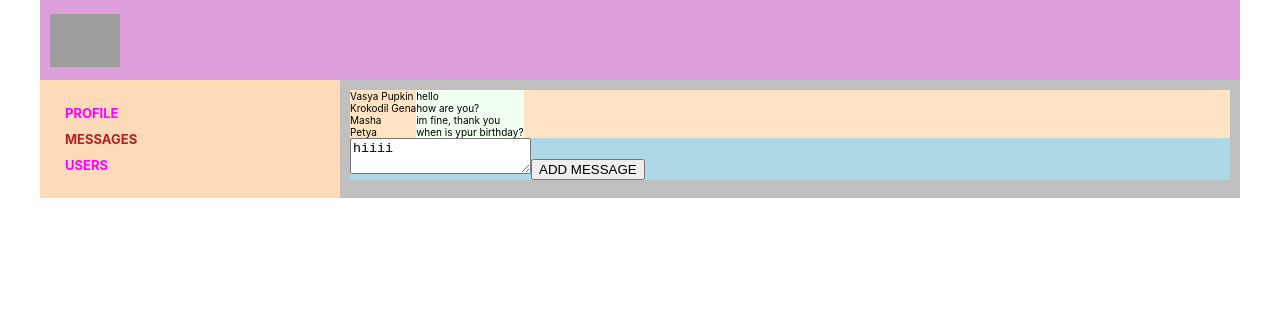
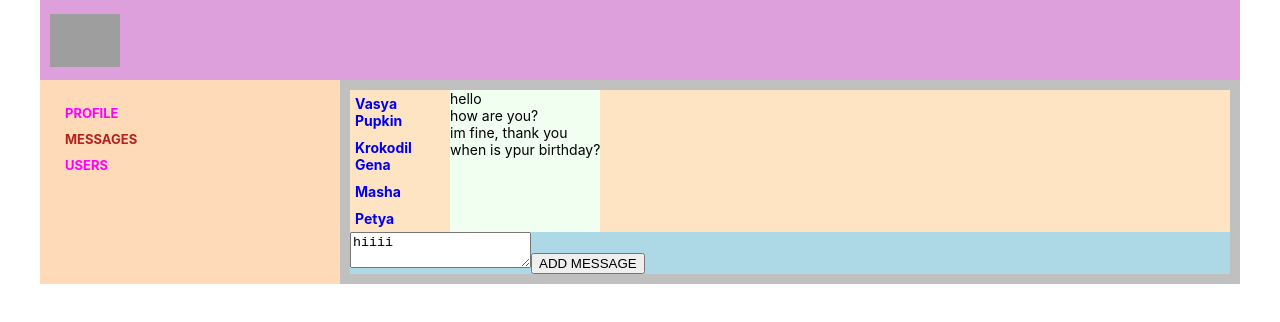
Before and after one commit to AlekseiCherenkevich/samurai-way-main, a React (Create React App) app: page /messages in a window 1280 px wide. Shown: the top 322 px of the page. Built offline with nearby package versions, Linux system fonts and the light colour scheme; grey boxes are pictures that could not be loaded.

Commit message:
add navlinks to messages component

```diff
--- a/src/Components/Content/Messages/Messages.module.css
+++ b/src/Components/Content/Messages/Messages.module.css
@@ -12,3 +12,12 @@
 .new_message {
     background-color: lightblue;
 }
+
+.friend {
+    font-size: 1.4em;
+    font-weight: bold;
+}
+
+.message {
+    font-size: 1.4em;
+}
--- a/src/Components/Content/Messages/Messages.tsx
+++ b/src/Components/Content/Messages/Messages.tsx
@@ -1,6 +1,7 @@
 import classes from './Messages.module.css'
 import {createRef} from "react";
-import {FriendType, MessageType, sendMessage, updateNewMessageText} from "../../../redux/messages-reducer";
+import {FriendType, MessageType} from "../../../redux/messages-reducer";
+import { NavLink } from 'react-router-dom';
 
 
 
@@ -23,10 +24,10 @@ function Messages(props: MessagesPropsType) {
     return <div className={classes.messages}>
         <div className={classes.chat}>
             <div className={classes.friends}>
-                {props.friends.map((f: any) => <div>{f.name}</div>)}
+                {props.friends.map((f: any) => <NavLink to={`/messages/${f.id}`} className={classes.friend}>{f.name}</NavLink>)}
             </div>
             <div className={classes.messages}>
-                {props.messages.map((m: any) => <div>{m.message}</div>)}
+                {props.messages.map((m: any) => <div className={classes.message}>{m.message}</div>)}
             </div>
         </div>
         <div className={classes.new_message}>
```
